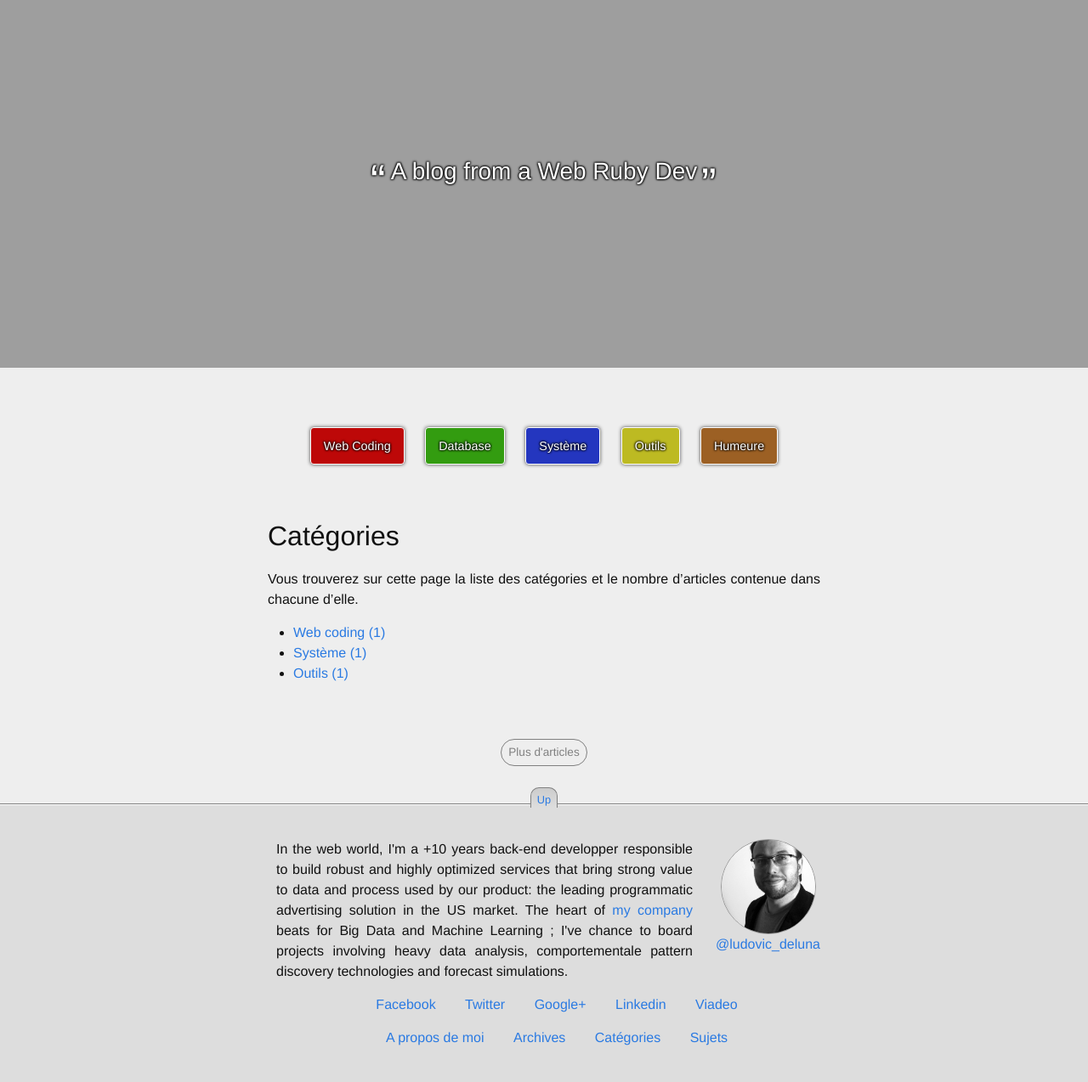
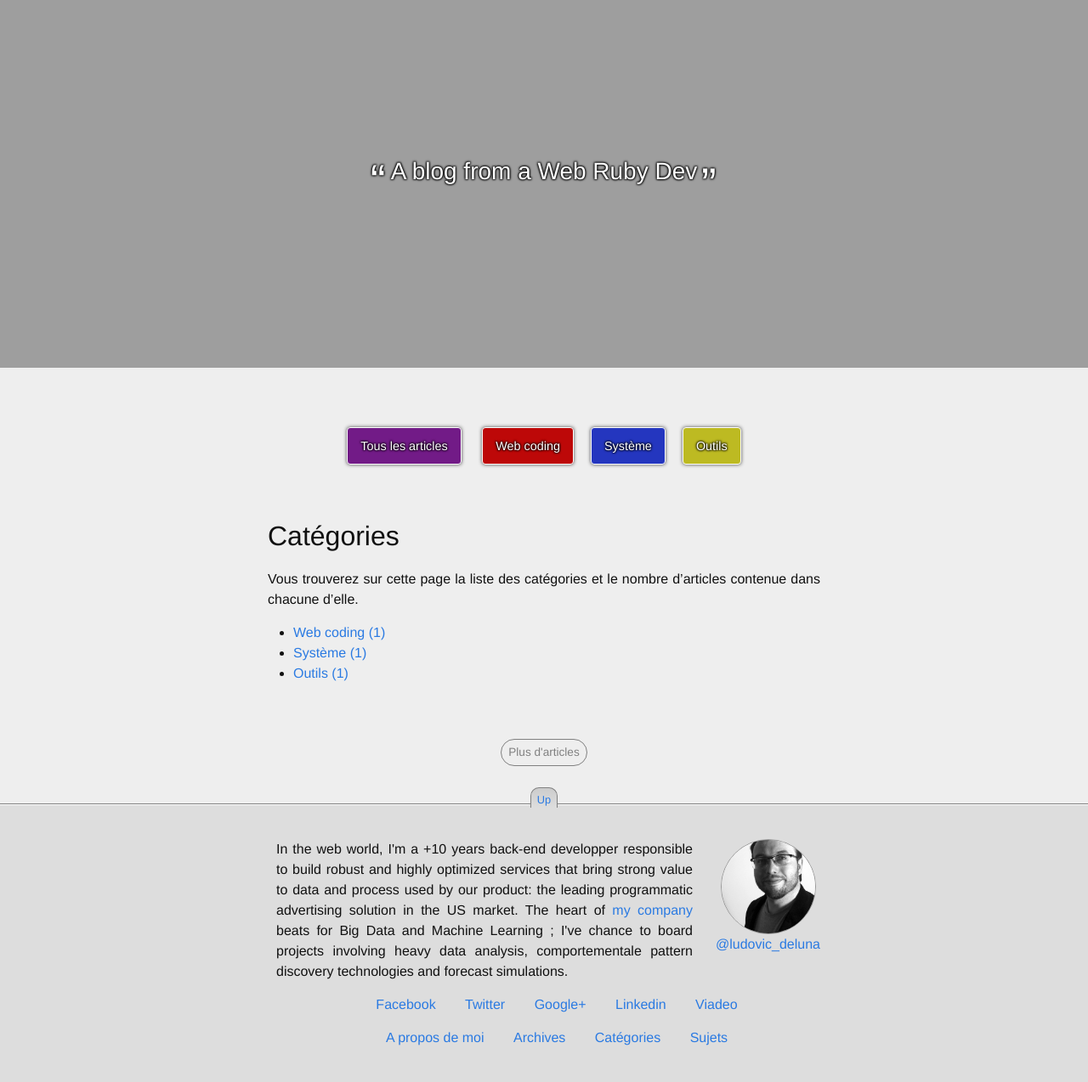
Before and after one commit to ludovicdeluna/myblogv3, a Jekyll site: the page built from _pages/categories.md, in a window 1280 px wide. Shown: the whole page at 85% size. Built offline with Jekyll 4.4.1, drawn with Linux system fonts in a browser that asks for light colours; Markdown is read by kramdown in place of the engine named in the settings.

Commit message:
WiP Menu

```diff
--- a/_includes/header.html
+++ b/_includes/header.html
@@ -12,19 +12,14 @@
     {{ page.credits["text"] }}
     <a class="source" target="_blank" href="{{ credits[1] }}">{{ credits[0] }}</a>
   </div>{% endif %}
-  {% unless page.cartegories %}
   <nav>
     <ul class="categories">
-      {% if page.categories or page.category or page.tag %}<li>
+      {% if page.categories or page.category or page.tag or page.menu %}<li>
         <a href="{{ site.url | append: site.baseurl }}" class="button btn-category cat-home">Tous les articles</a>
       </li>{% endif %}
-      {% for category in site.list_categories %}
-        {% if category[0] != page.category %}<li>
-          <a href="{{ category[0] | prepend: '/categories/' | prepend: site.baseurl | prepend: site.url }}"
-             class="button btn-category cat-{{ category[0] }}">{{ category[1] }}</a>
-        </li>{% endif %}
-      {% endfor %}{% comment %}{% for category in site.categories %}.{% endfor %}{% endcomment %}
+      {% for category in site.categories %}{% assign licat = category | first %}<li>{% if licat != page.category %}
+      <a href="{{ category[0] | prepend: '/categories/' | prepend: site.baseurl | prepend: site.url }}" class="button btn-category cat-{{ category[0] }}">{{ site.list_categories[licat] | capitalize }}</a>
+    </li>{% endif %}{% endfor %}
     </ul>
   </nav>
-  {% endunless %}
 </header>
```
